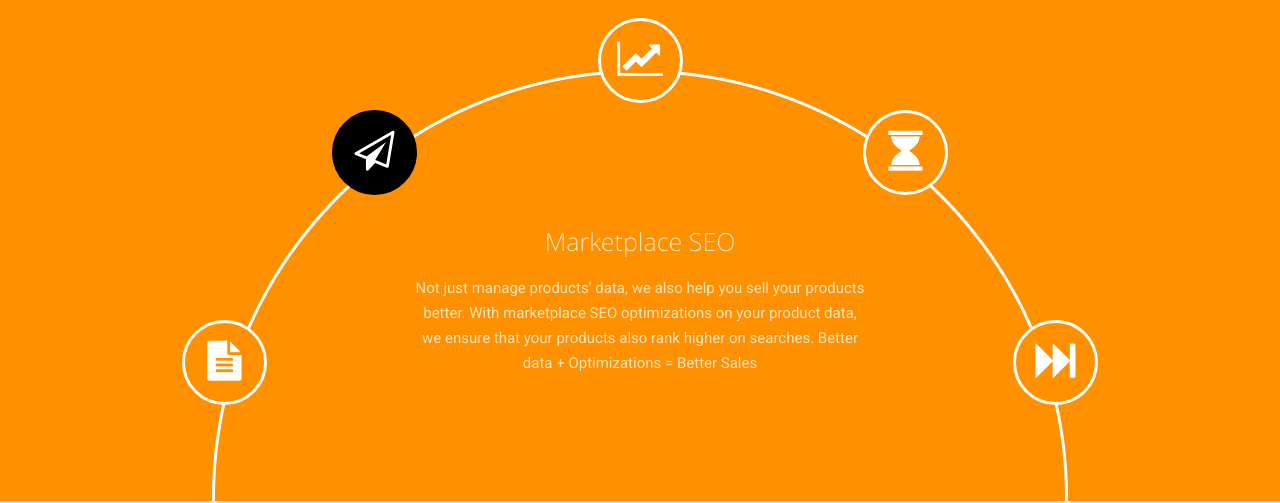
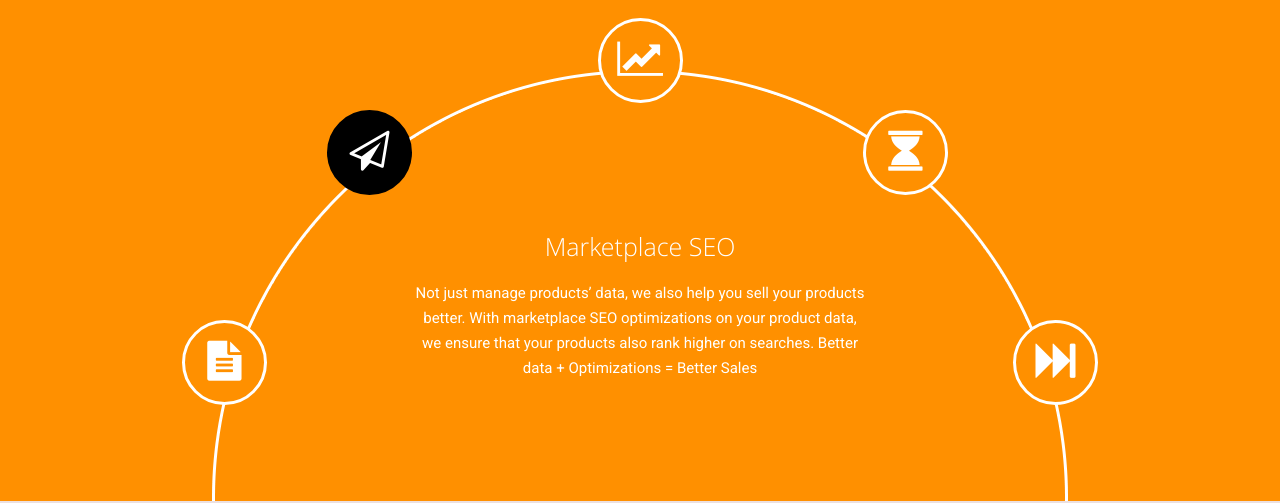
Before and after one commit to paxcom/paxcom.github.io, a Jekyll site: the page built from index.md, in a window 1280 px wide. Shown: the part 642-1145 px from the top of the page. Built offline with Jekyll 4.4.1, drawn with Linux system fonts in a browser that asks for light colours.

Commit message:
Updated css

```diff
--- a/_includes/whyPim.html
+++ b/_includes/whyPim.html
@@ -14,23 +14,23 @@
             <div class="btn right-bottom slide-head"> <a data-target-id="#launch-products-faster" data-toggle="tooltip" data-placement="right" title=" Launch products faster"><i class="fa fa-fast-forward"></i> </a></div>
           </div>
           <div class="slides-contents">
-            <div class="content slide-content active-slide-content animation  fadeInDown" id="sale-and-brand-value">
+            <div class="content slide-content active-slide-content " id="sale-and-brand-value">
               <h3>Content Consistency</h3>
               <p>Maintaining consistent information on multiple channels can quickly become a daunting task with increase in channels and products. PIM ensures that right product information is available instantly on all channels you want. With export options for various channels, define data once and use everywhere.</p>
             </div>
-            <div class="content slide-content animation  fadeInDown" id="marketplace-seo">
+            <div class="content slide-content " id="marketplace-seo">
               <h3>Marketplace SEO</h3>
               <p>Not just manage products’ data, we also help you sell your products better. With marketplace SEO optimizations on your product data, we ensure that your products also rank higher on searches. Better data + Optimizations = Better Sales</p>
             </div>
-            <div class="content slide-content animation  fadeInDown" id="content-consistency">
+            <div class="content slide-content " id="content-consistency">
               <h3>Product Catalog</h3>
               <p>Share, print and publish your data as and when you need. Print it to analyze inventory, export and share with your team or publish on multiple channels at once. Having an automated solution for managing products’ data centrally greatly improves daily tasks.</p>
             </div>
-            <div class="content slide-content animation  fadeInDown" id="product-catalog">
+            <div class="content slide-content " id="product-catalog">
               <h3>Increased Sales and Brand Value</h3>
               <p>40% of customers say they do not find enough information to make a purchase. Better, consistent, optimized product data drives beter sales and contributes to the brand value. Help your customers make better informed purchases.</p>
             </div>
-            <div class="content slide-content animation  fadeInDown" id="launch-products-faster">
+            <div class="content slide-content " id="launch-products-faster">
               <h3>Launch products faster</h3>
               <p>PIM drastically reduces the time to launch products on multiple channels. Enterprises can capitalize on this to stay ahead of the competition. Sell better, sell fast.</p>
             </div>
--- a/css/style.css
+++ b/css/style.css
@@ -144,7 +144,7 @@
 .overview-container .btn.top{ margin-top:-52px;}
 .overview-container .right{ right:0; margin-right:120px; margin-top:40px; position:absolute;}
 .overview-container .right .tooltip{ font-size:17px; width:150px; margin:0px 0 0 30px; text-align:center;}
-.overview-container .left{ left:120px; margin-top:40px;  position:absolute;}
+.overview-container .left{ left:115px; margin-top:40px;  position:absolute;}
 .overview-container .left .tooltip{  font-size:17px; width:200px; margin:0px 0px 0 -30px; text-align:center;}
 .overview-container .left-bottom{ left:0; margin-left:-30px; margin-top:250px; position:absolute;}
 .overview-container .left-bottom .tooltip{  font-size:17px; width:200px; margin:0px 0px 0 -30px; text-align:center;}
```
Also changed, not shown: _includes/why-insights.html (+5 -5 lines), 1 other file.
